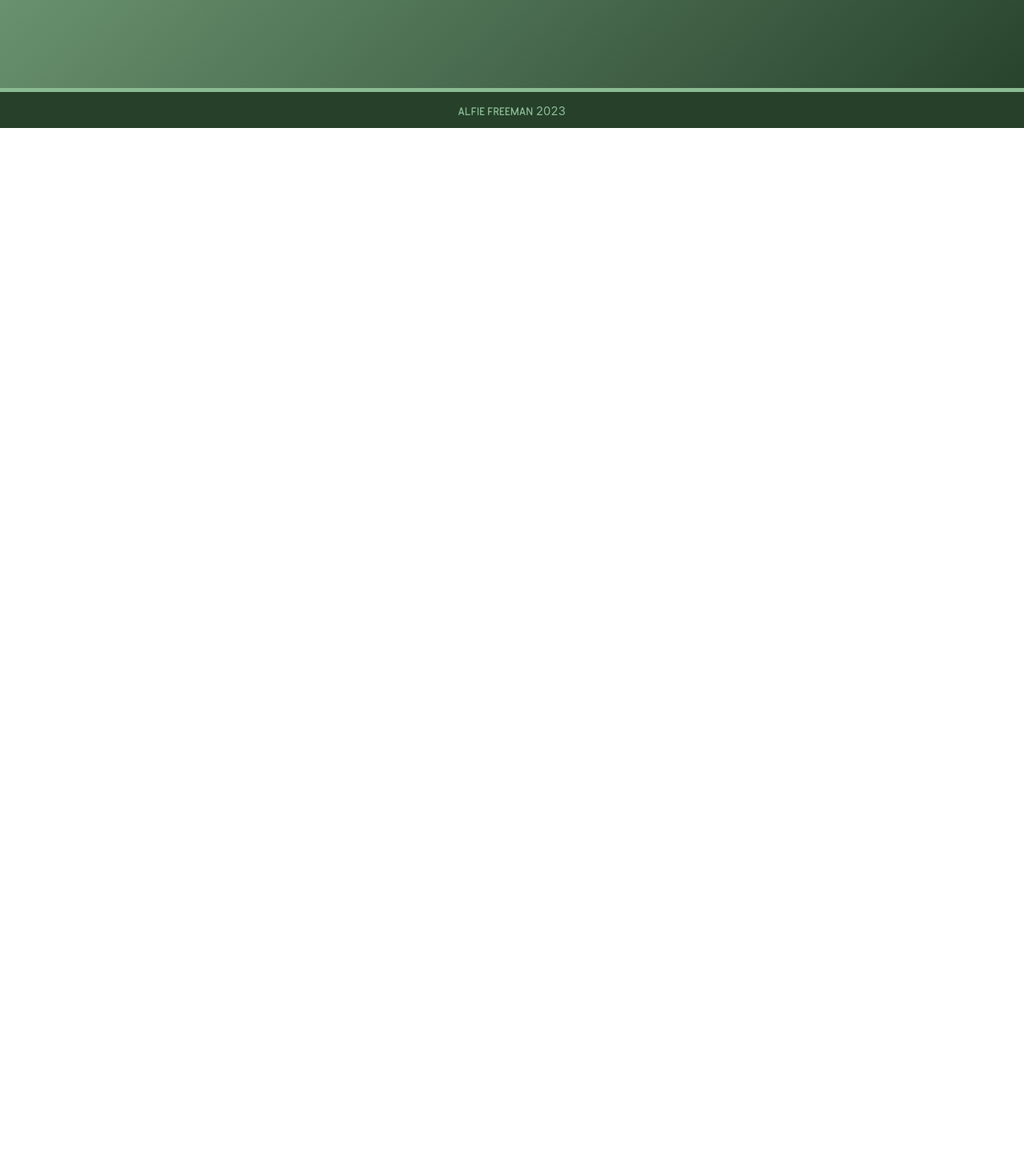
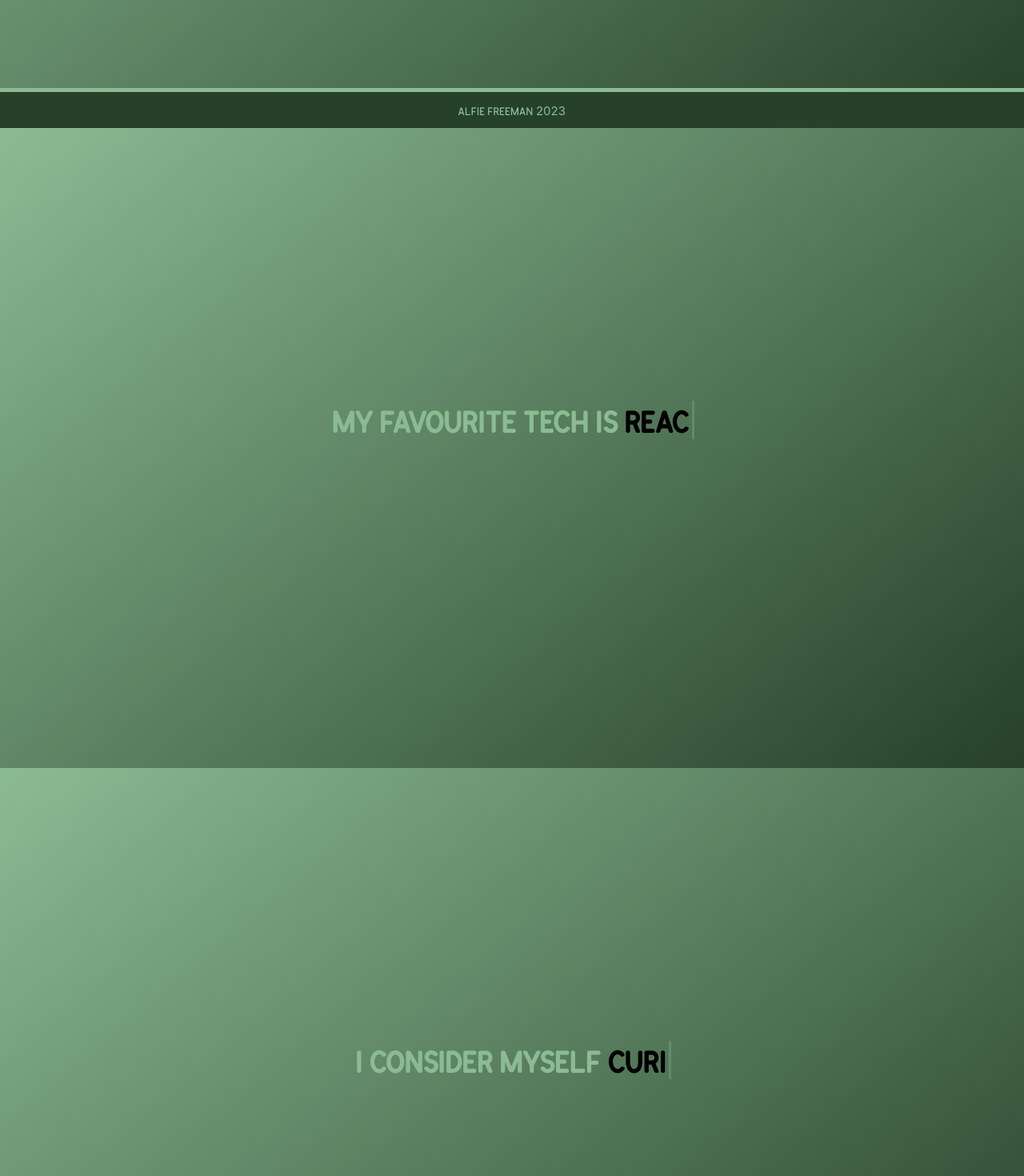
Before and after one commit to runticle/next-website, a Next.js app: page / in a window 1280 px wide. Shown: the part 640-2110 px from the top of the page at 80% size. Before the commit the page ends 800 px from the top, so only its background shows below. Built offline with nearby package versions, Linux system fonts and the light colour scheme.

Commit message:
Add SKills and Strengths components to home page

```diff
--- a/src/pages/index.js
+++ b/src/pages/index.js
@@ -1,4 +1,6 @@
 import AboutMe from '@/components/AboutMe'
+import Skills from '@/components/Skills'
+import Strengths from '@/components/Strengths'
 import Stuffs from '@/components/Stuffs'
 import Head from 'next/head'
 import Image from 'next/image'
@@ -13,6 +15,8 @@ export default function Home() {
         <link rel="icon" href="/favicon.ico" />
       </Head>
       <AboutMe />
+      <Skills />
+      <Strengths />
     </>
   )
 }
```
